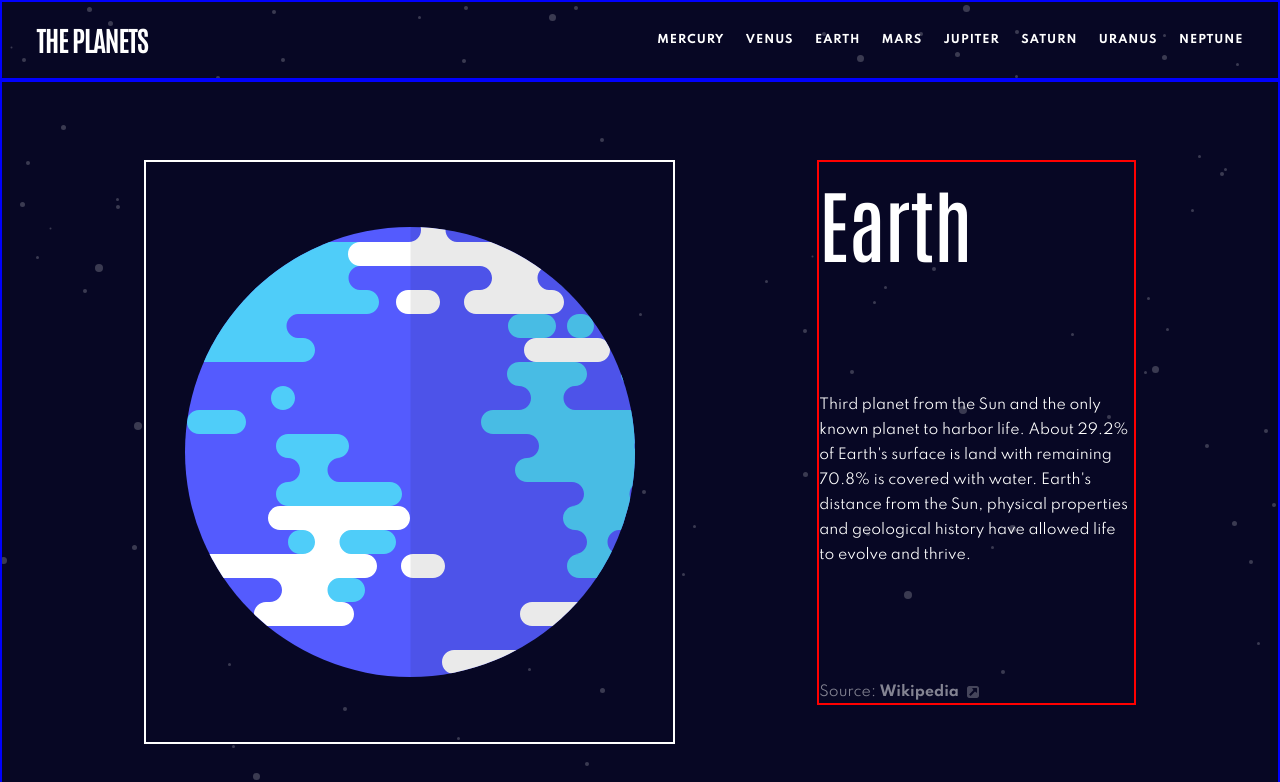
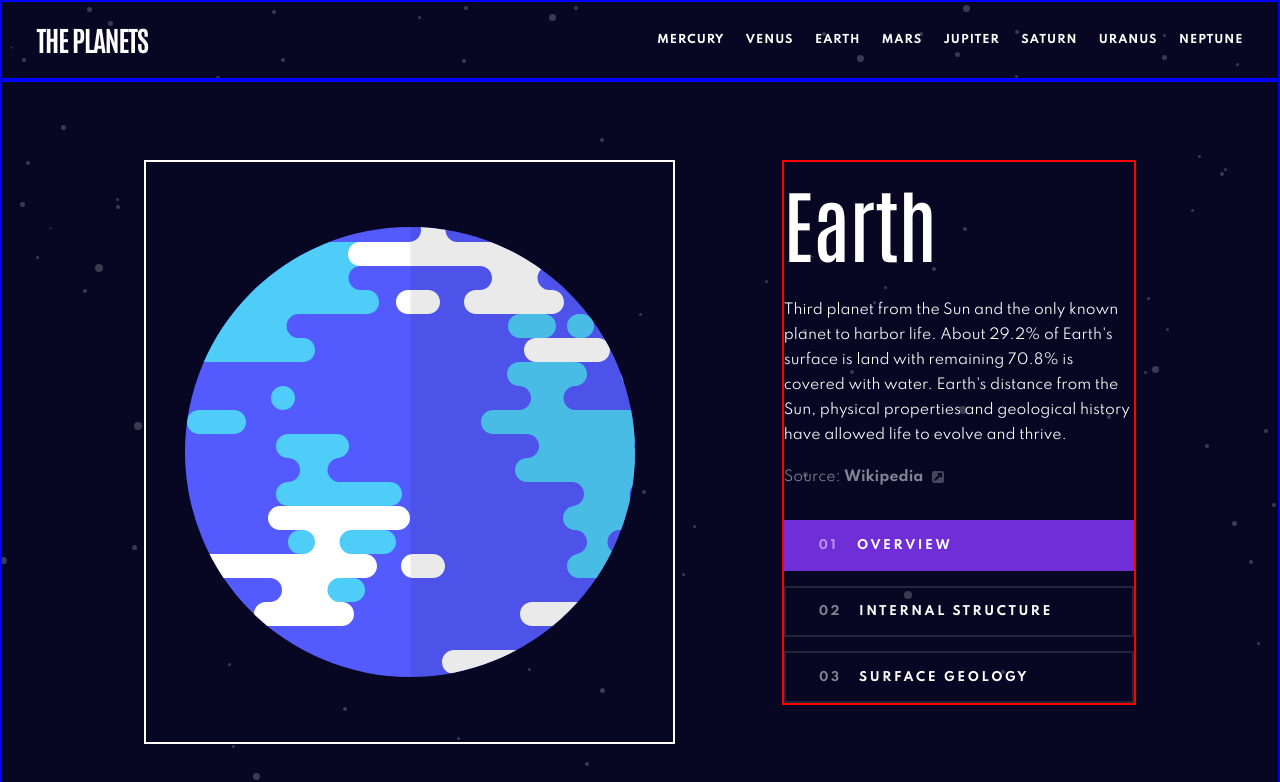
Before and after one commit to JesusKreist/planets-facts-site, a Next.js app: page /earth in a window 1280 px wide. Shown: the top 782 px of the page. Built offline with nearby package versions, Linux system fonts and the light colour scheme.

Commit message:
Edit planet info placement for xl devices

```diff
--- a/src/components/PlanetPage/PlanetInfo.tsx
+++ b/src/components/PlanetPage/PlanetInfo.tsx
@@ -7,7 +7,12 @@ const PlanetInfo = () => {
   return (
     <Grid
       border="2px solid red"
-      gridColumn={{ md: "3/ -3", lg: "24 / span 11", xl: "24 / span 9" }}
+      gridColumn={{
+        md: "3/ -3",
+        lg: "24 / span 11",
+        xl: "23 / span 10",
+        "2xl": "24 / span 9",
+      }}
       gridRow={{ lg: "3 / span 14" }}
       templateColumns={{ md: "repeat(27, 1fr)", lg: "unset" }}
       templateRows={{ lg: "1fr 33.8%" }}
--- a/src/components/PlanetPage/PlanetInfoButtons.tsx
+++ b/src/components/PlanetPage/PlanetInfoButtons.tsx
@@ -25,7 +25,7 @@ const PlanetInfoButton: React.FC<PlanetInfoButtonProps> = ({
       gap="1rem"
       width="100%"
       //   height="48px"
-      height="28%"
+      height={{ md: "20%", lg: "28%" }}
       alignItems="center"
       borderWidth={isActive ? "0px" : "2px"}
       borderColor={isActive ? "transparent" : "rgb(151, 151, 151, 0.2)"}
@@ -70,7 +70,10 @@ const PlanetInfoSwitcher = () => {
     <Flex
       // border="2px solid blue"
       direction="column"
-      justifyContent="space-between"
+      justifyContent={{ md: "center", lg: "space-between" }}
+      gap={{ md: "1rem", lg: "unset" }}
+      // justifyContent="center"
+      gridColumn={{ md: "span 11 / -1", lg: "unset" }}
     >
       <PlanetInfoButton
         infoNumber={1}
--- a/src/components/PlanetPage/PlanetPage.tsx
+++ b/src/components/PlanetPage/PlanetPage.tsx
@@ -5,6 +5,7 @@ import useAvailableScreenSize from "../../../hooks/useAvailableScreenSize";
 import { getPlanetDataByName } from "../../data/data";
 import { CurrentPlanet, usePlanetsStore } from "../../store/planetsStore";
 import PlanetImage from "./PlanetImage";
+import PlanetInfo from "./PlanetInfo";
 import PlanetInfoButtons from "./PlanetInfoButtons";
 import PlanetInfoSpecs from "./PlanetInfoSpecs";
 import PlanetInfoText from "./PlanetInfoText";
@@ -63,19 +64,8 @@ const PlanetPage = () => {
       templateColumns="repeat(36, 1fr)"
     >
       <PlanetImage />
-      <Grid
-        border="2px solid red"
-        gridColumn={{ md: "3/ -3", lg: "24 / span 11", xl: "24 / span 9" }}
-        gridRow={{ lg: "3 / span 14" }}
-        templateColumns={{ md: "repeat(27, 1fr)", lg: "unset" }}
-        // templateRows={{ lg: "1fr 33.8%" }}
-        gap={{ lg: "2rem" }}
-      >
-        <PlanetInfoText />
-        {/* <PlanetInfoButtons /> */}
-      </Grid>
-
-      {/* <PlanetInfoSpecs /> */}
+      <PlanetInfo />
+      <PlanetInfoSpecs />
     </Grid>
   );
 };
```
